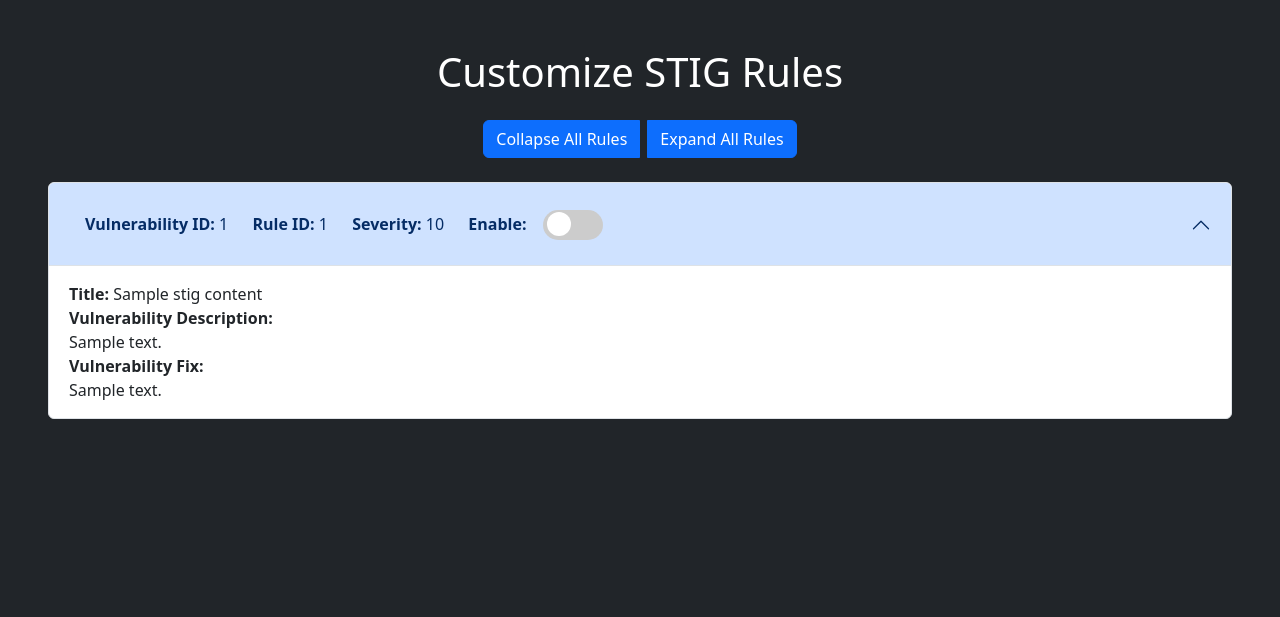
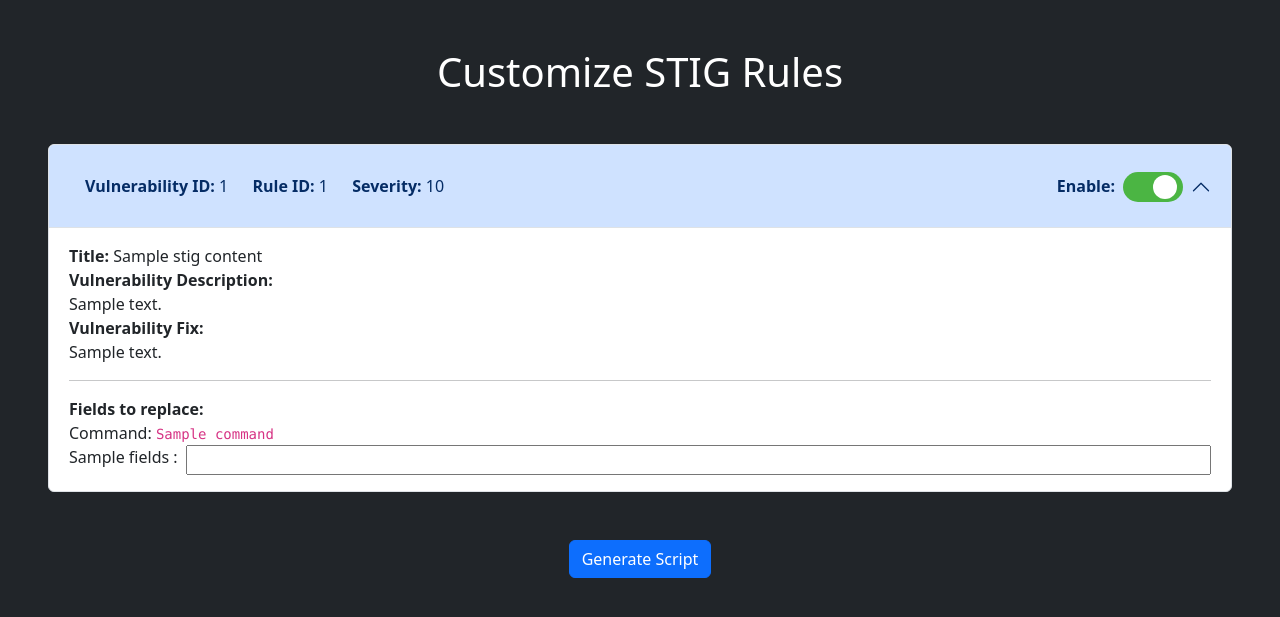
Before and after one commit to C4RR0T02/AdminGuard, a Flask app: template templates/script-fields.html in a window 1280 px wide. Shown: the top 617 px of the page. Run offline with Flask 3, Linux system fonts and the light colour scheme; the template is opened without the code that fills it: most values are stand-ins (such as "Sample title", 1, 10 or a date in 2020); some libraries are stand-ins or nearby versions.

Commit message:
feat: User input and fix accordion

```diff
--- a/templates/script-fields.html
+++ b/templates/script-fields.html
@@ -1,33 +1,5 @@
 <script>
-  document.addEventListener("DOMContentLoaded", function () {
-    var collapseButtons = document.querySelectorAll(".accordion-button");
-    collapseButtons.forEach(function (button) {
-        button.addEventListener("click", function () {
-            var accordionContainers = document.querySelectorAll(".accordion-collapse");
-            accordionContainers.forEach(function (container) {
-                if (container !== button.nextElementSibling) {
-                    container.classList.remove("show");
-                }
-            });
-        });
-    });
 
-    var collapseAllButton = document.getElementById("collapseAllButton");
-    collapseAllButton.addEventListener("click", function () {
-        var accordionContainers = document.querySelectorAll(".accordion-collapse");
-        accordionContainers.forEach(function (container) {
-            container.classList.remove("show");
-        });
-    });
-
-    var expandAllButton = document.getElementById("expandAllButton");
-    expandAllButton.addEventListener("click", function () {
-        var accordionContainers = document.querySelectorAll(".accordion-collapse");
-        accordionContainers.forEach(function (container) {
-            container.classList.add("show");
-        });
-    });
-  });
 </script>
 
 <html>
@@ -43,7 +15,7 @@
             <h1 class="text-center">Customize STIG Rules</h1>
             <div class="container">
               <div class="d-flex justify-content-center input-group my-4 width">
-                <!-- TODO: Look into implementing filtering system for rules -->
+                <!-- TODO: Look into implementing filtering system for rules or just scrap it and throw into backlog -->
                 <!-- <input type="text" class="form-control rounded me-2" placeholder="Search">
                 <select name="Severity" id="severity" class="form-control rounded me-2" onchange="checkValue(StigContentList)">
                   <option value="All" selected>All</option>
@@ -56,19 +28,18 @@
                   <option value="Extreme">Extreme</option>
                 </select>
                 <button type="button" class="btn btn-primary me-2">Search</button>
-                <button type="reset" value="Reset" class="btn btn-primary me-5">Reset Filter</button>
-                <button type="button" id="collapseAllButton" class="btn btn-primary me-2">Collapse All Rules</button> -->
-                <button type="button" id="collapseAllButton" class="btn btn-primary me-2">Collapse All Rules</button>
-                <button type="button" id="expandAllButton" class="btn btn-primary">Expand All Rules</button>
+                <button type="reset" value="Reset" class="btn btn-primary me-5">Reset Filter</button> -->
               </div>
             </div>
+            <form method="POST" action="" enctype="multipart/form-data">
               {% for stig_content in StigContentList %}
-            <form class="mt-2 mx-5" method="POST" action="" enctype="multipart/form-data">
-              <div class="accordion" :id=stig_content.vuln_id>
+                <div class="mt-2 mx-5">
+                  <div class="accordion">
                     <div class="accordion-item">
                       <h2 class="accordion-header">
-                      <button class="accordion-button" type="button" data-bs-toggle="collapse" data-bs-target="#collapse{{ stig_content.vuln_id }}" aria-expanded="true" aria-controls="collapse{{ stig_content.vuln_id }}">
-                        <div class="d-flex flex-row">
+                        <button class="accordion-button" type="button" data-bs-toggle="collapse" data-bs-target="#collapse-{{ stig_content.vuln_id }}" aria-expanded="true" aria-controls="collapse-{{ stig_content.vuln_id }}">
+                          <div class="d-flex justify-content-between w-100">
+                            <div class="d-flex">
                               <p class="m-3">
                                 <strong>
                                   Vulnerability ID:
@@ -82,20 +53,22 @@
                                   Severity:
                                 </strong>
                                 {{ stig_content.category_score }} &emsp;
+
+                              </p>
+                            </div>
+                            <div class="d-flex align-items-center gap-2 px-2">
                               <strong>
                                 Enable:
                               </strong>
-                          </p>
-                        </div>
-                        <div>
                               <label class="switch">
-                            <input type="checkbox">
+                                <input type="checkbox" name="{{ stig_content.vuln_id }}" checked>
                                 <span class="slider round"></span>
                               </label>
                             </div>
+                          </div>
                         </button>
                       </h2>
-                    <div id="collapse{{ stig_content.vuln_id }}" class="accordion-collapse collapse show" data-bs-parent="#{{ stig_content.vuln_id }}accordion">
+                      <div id="collapse-{{ stig_content.vuln_id }}" class="accordion-collapse collapse show" data-bs-parent="#{{ stig_content.vuln_id }}accordion">
                         <div class="accordion-body">
                           <strong>Title: </strong>
                           {{ stig_content.rule_title }}
@@ -107,13 +80,39 @@
                           <strong>Vulnerability Fix: </strong>
                           <br>
                           {{ stig_content.rule_fix_text }}
+
+                          {% for fix_commands in stig_content.fix_commands %}
+                            {% if fix_command == stig_content.fix_commands[0] %}
+                              <hr>
+                              <strong>Fields to replace: </strong>
+                            {% endif %}
+
+                            {% for fields in fix_commands.replacements %}
+                              <hr>
+                              <strong>Fields to replace: </strong>
+                              <br>
+                              <span>
+                                Command:
+                                <code>
+                                  {{ fix_commands.command }}
+                                </code>
+                              </span>
+                              <div class="d-flex">
+                                <label for="{{ stig_content.vuln_id }}-{{ fields }}-{{ fix_commands.command }}" data-fields="{{ fields }}" class="me-2">{{ fields }} :</label>
+                                <input type="text" id="{{ stig_content.vuln_id }}-{{ fields }}-{{ fix_commands.command }}" name="{{ stig_content.vuln_id }}-{{ fields }}-{{ fix_commands.command }}" style="flex:1" required />
+                              </div>
+                            {% endfor %}
+                          {% endfor %}
                         </div>
                       </div>
                     </div>
                   </div>
                 </div>
+              {% endfor %}
+              <div class="d-flex justify-content-center my-5">
+                <button type="submit" class="btn btn-primary">Generate Script</button>
             </form>
-            {% endfor %}
+
         </div>
     </body>
 </html>
@@ -150,7 +149,7 @@
     height: 24px;
     width: 24px;
     left: 4px;
-    bottom: 4px;
+    bottom: 2.5px;
     background-color: white;
     -webkit-transition: .4s;
     transition: .4s;
```
Lines whose indentation alone changed are shown as unchanged.
